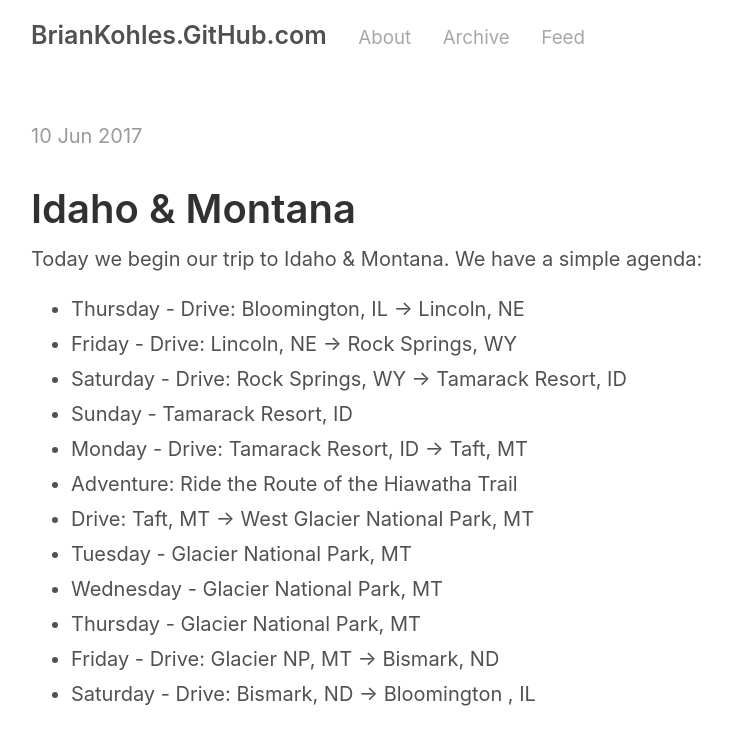
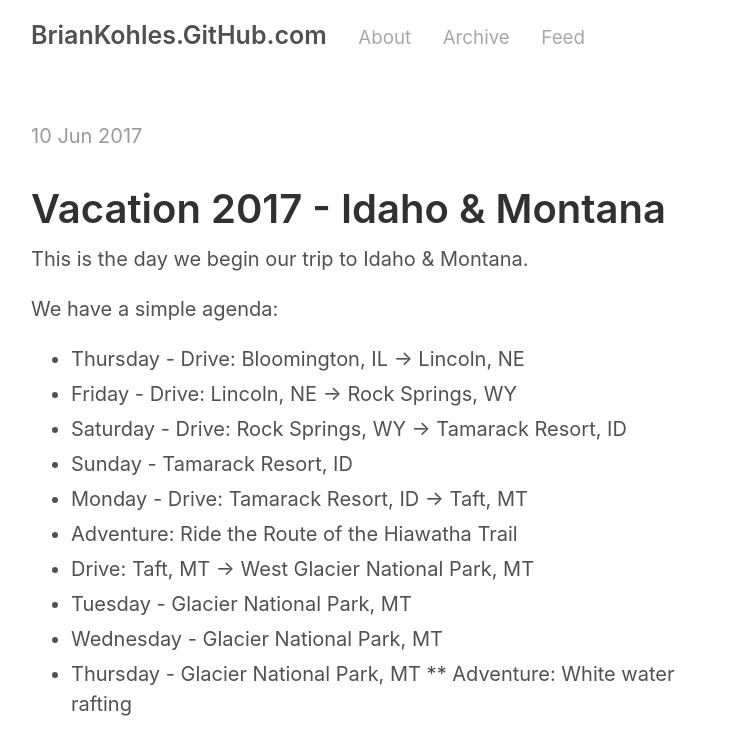
Before and after one commit to briankohles/briankohles.github.io, a Jekyll site: the page built from _posts/2017-05-25-Trip-ID-and-MT-2017.md, in a window 1280 px wide. Shown: the top 729 px of the page, without its empty margins (259-991 px from the left). Built offline with Jekyll 4.4.1, drawn with Linux system fonts in a browser that asks for light colours; our own code applies the rules of GitHub Pages for plain Markdown files; grey boxes are pictures that could not be loaded.

Commit message:
fixing first post

```diff
--- a/_posts/2017-05-25-Trip-ID-and-MT-2017.md
+++ b/_posts/2017-05-25-Trip-ID-and-MT-2017.md
@@ -1,14 +1,16 @@
 ---
 layout: post
 title: Trip: Idaho and Montana 2017
-date: 2017-05-25
+date: 2017-05-25  16:16:01 -0500
 categories: vacation adventure roadtrip
 tags: 2017 adventure vacation
 ---
 
-# Idaho & Montana
+# Vacation 2017 - Idaho & Montana
 
-Today we begin our trip to Idaho & Montana. We have a simple agenda:
+This is the day we begin our trip to Idaho & Montana.
+
+We have a simple agenda:
 
 * Thursday - Drive: Bloomington, IL -> Lincoln, NE
 * Friday - Drive: Lincoln, NE -> Rock Springs, WY
@@ -20,6 +22,7 @@ Today we begin our trip to Idaho & Montana. We have a simple agenda:
 * Tuesday - Glacier National Park, MT
 * Wednesday - Glacier National Park, MT
 * Thursday - Glacier National Park, MT
+** Adventure: White water rafting
 * Friday -  Drive: Glacier NP, MT -> Bismark, ND
 * Saturday - Drive: Bismark, ND -> Bloomington , IL
 
```
